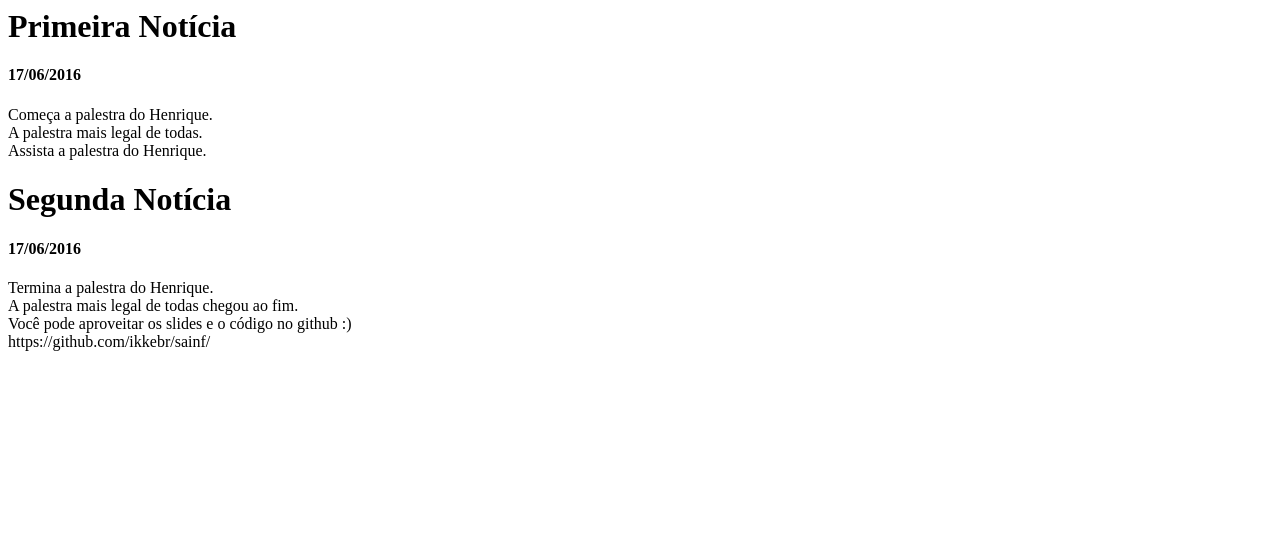
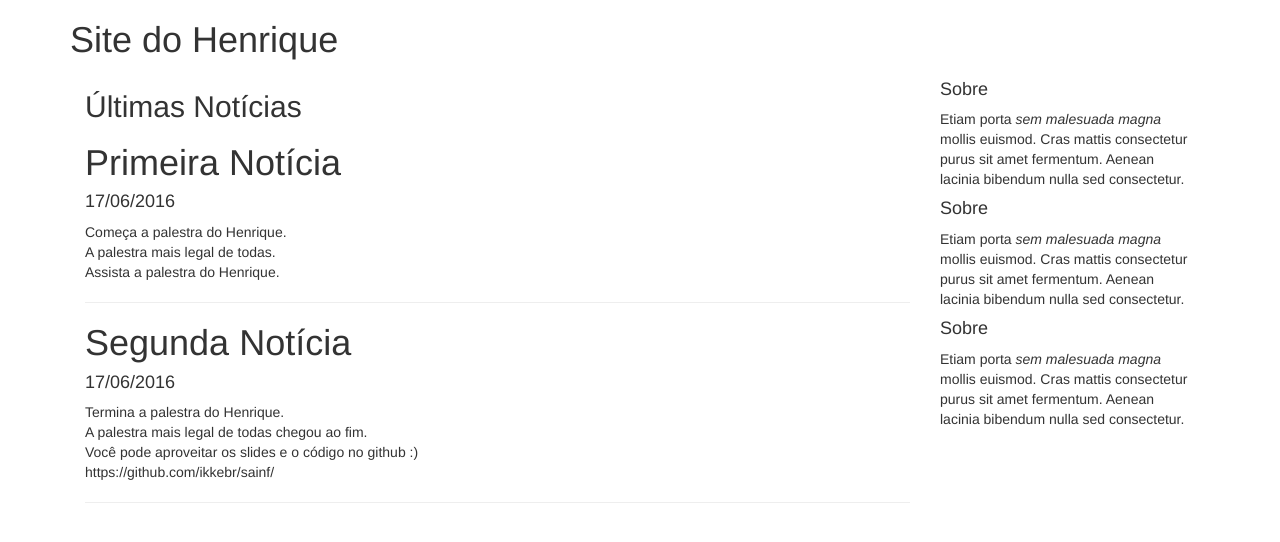
Before and after one commit to ikkebr/sainf, a Django app: page / in a window 1280 px wide. Shown: the top 542 px of the page. Run offline with Django 3.2, Linux system fonts and the light colour scheme; data comes from the database, SQL or seed files in the repository; some libraries are stand-ins or nearby versions.

Commit message:
Herança de template

```diff
--- /dev/null
+++ b/primeiro/noticias/templates/noticias/base.html
@@ -0,0 +1,46 @@
+<!DOCTYPE html>
+<html lang="en">
+  <head>
+    <meta charset="utf-8">
+    <meta http-equiv="X-UA-Compatible" content="IE=edge">
+    <meta name="viewport" content="width=device-width, initial-scale=1">
+
+    <title>Minha Página - {% block title %}Início{% endblock %}</title>
+
+    <link rel="stylesheet" href="https://maxcdn.bootstrapcdn.com/bootstrap/3.3.6/css/bootstrap.min.css">
+    <link rel="stylesheet" href="https://maxcdn.bootstrapcdn.com/bootstrap/3.3.6/css/bootstrap-theme.min.css">
+    <script src="https://ajax.googleapis.com/ajax/libs/jquery/1.11.3/jquery.min.js"></script>
+    <script src="https://maxcdn.bootstrapcdn.com/bootstrap/3.3.6/js/bootstrap.min.js"></script>
+  </head>
+
+  <body>
+
+    <div class='container'>
+        <h1>Site do Henrique</h1>
+
+        <div class='col-md-9'>
+        {% block conteudo %}
+        {% endblock %}
+        </div>
+
+        <div class='col-md-3'>
+        {% block direita %}
+            <div>
+                <h4>Sobre</h4>
+                <p>Etiam porta <em>sem malesuada magna</em> mollis euismod. Cras mattis consectetur purus sit amet fermentum. Aenean lacinia bibendum nulla sed consectetur.</p>
+            </div>
+            <div>
+                <h4>Sobre</h4>
+                <p>Etiam porta <em>sem malesuada magna</em> mollis euismod. Cras mattis consectetur purus sit amet fermentum. Aenean lacinia bibendum nulla sed consectetur.</p>
+            </div>
+            <div>
+                <h4>Sobre</h4>
+                <p>Etiam porta <em>sem malesuada magna</em> mollis euismod. Cras mattis consectetur purus sit amet fermentum. Aenean lacinia bibendum nulla sed consectetur.</p>
+            </div>
+        {% endblock %}
+        </div>
+    </div>
+
+
+  </body>
+</html>
--- a/primeiro/noticias/templates/noticias/listar.html
+++ b/primeiro/noticias/templates/noticias/listar.html
@@ -1,11 +1,17 @@
-<html>
-    <head></head>
+{% extends 'noticias/base.html' %}
 
-    <body>
+{% block titulo %}Notícias{% endblock %}
+
+{% block conteudo %}
+
+        <h2>Últimas Notícias</h2>
         {% for cada in noticias %}
             <h1>{{ cada.titulo }}</h1>
             <h4>{{ cada.data|date:"d/m/Y"}}</h4>
             <p>{{ cada.conteudo|linebreaksbr }}</p>
+            <hr>
         {% endfor %}
-    </body>
-</html>
+
+
+
+{% endblock %}
```
